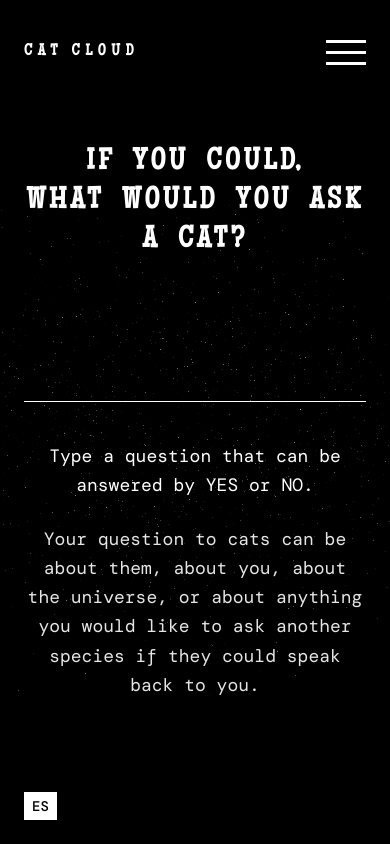
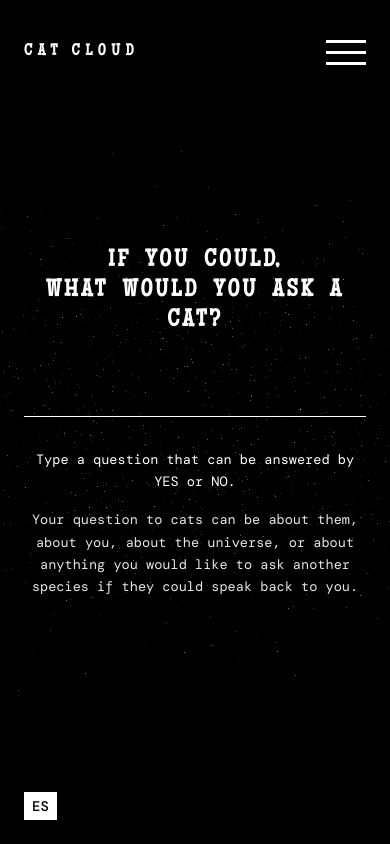
Before and after one commit to Arishsingh/Catman, a Next.js app: page / in a window 390 px wide. Built offline with nearby package versions, Linux system fonts and the light colour scheme; a web font is replaced by a local one.

Commit message:
Make home/input screen fluidly responsive with clamp sizing

```diff
--- a/src/app/page.tsx
+++ b/src/app/page.tsx
@@ -114,7 +114,7 @@ export default function Home() {
             transition={{ duration: 0.5 }}
           >
             <motion.h1
-              className="text-center font-['Maiden_Orange'] font-bold uppercase leading-[1.3] tracking-[0.12em] [word-spacing:0.3em] text-3xl sm:text-5xl"
+              className="text-center font-['Maiden_Orange'] font-bold uppercase leading-[1.25] tracking-[0.12em] [word-spacing:0.3em] text-[clamp(1.5rem,4.5vw,3.75rem)]"
               initial={{ opacity: 0, y: 20 }}
               animate={{ opacity: 1, y: 0 }}
               transition={{ delay: REVEAL_DELAY, duration: 0.9, ease: [0.16, 1, 0.3, 1] as [number, number, number, number] }}
@@ -126,7 +126,7 @@ export default function Home() {
 
             <motion.form
               onSubmit={submit}
-              className="mt-24 w-full max-w-[1600px]"
+              className="mt-[clamp(3rem,7vw,6rem)] w-full max-w-[min(92vw,1600px)]"
               initial={{ opacity: 0, y: 20 }}
               animate={{ opacity: 1, y: 0 }}
               transition={{
@@ -140,10 +140,10 @@ export default function Home() {
                 onChange={(e) => setQuestion(e.target.value)}
                 autoFocus
                 aria-label="Your question"
-                className="w-full border-b border-white/70 bg-transparent pb-4 text-center font-mono text-xl caret-white outline-none focus:border-white"
+                className="w-full border-b border-white/70 bg-transparent pb-[clamp(0.5rem,1vw,1rem)] text-center font-mono text-[clamp(1rem,2.2vw,1.5rem)] caret-white outline-none focus:border-white"
               />
 
-              <div className="mt-10 space-y-6 text-center font-mono text-lg leading-relaxed text-white">
+              <div className="mt-[clamp(2rem,4vw,2.5rem)] space-y-[clamp(1rem,2vw,1.5rem)] text-center font-mono text-[clamp(0.85rem,1.5vw,1.15rem)] leading-relaxed text-white">
                 <p>Type a question that can be answered by YES or NO.</p>
                 <p className="mx-auto max-w-5xl text-white/90">
                   Your question to cats can be about them, about you, about the
```
